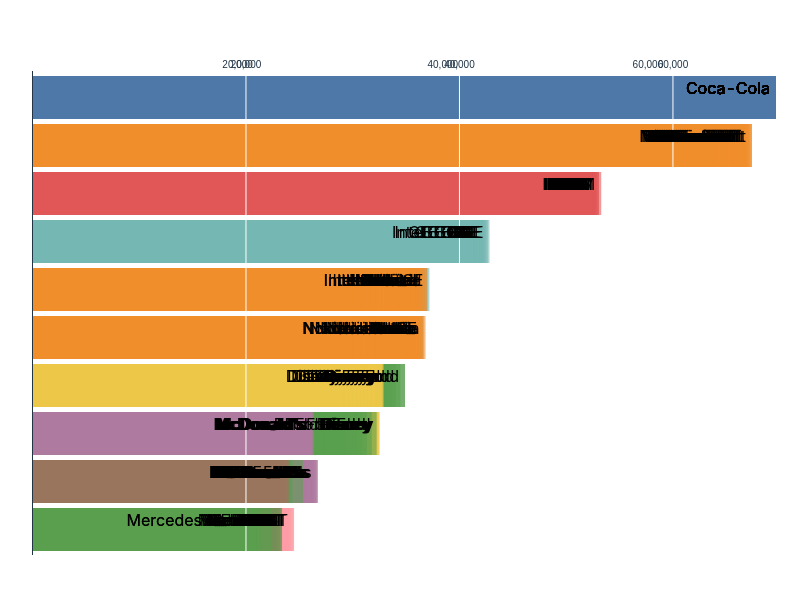
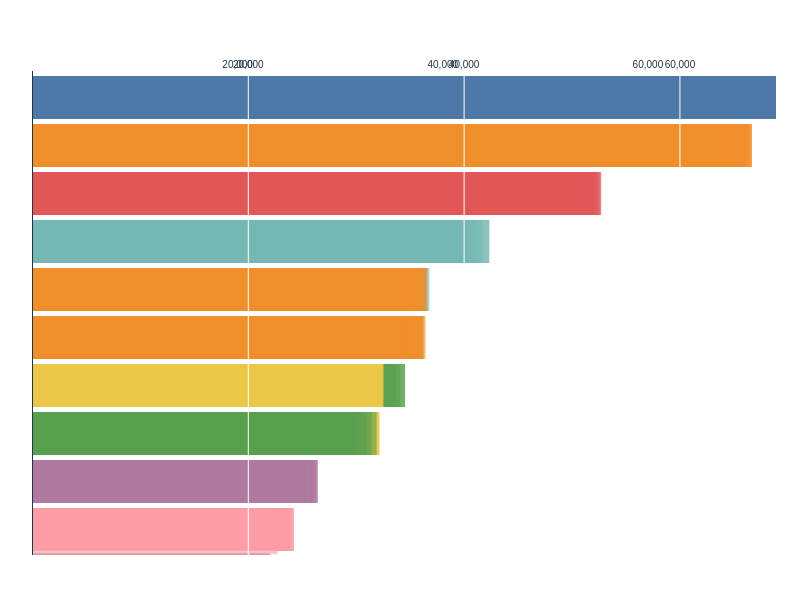
Before and after one commit to Luckychips/frontend-portfolio, a React (Vite) app: page /chart in a window 1280 px wide. Shown: the part 647-1240 px from the top of the page, without its empty margins (19-826 px from the left). Built offline with nearby package versions, Linux system fonts and the light colour scheme.

Commit message:
test helper

```diff
--- a/src/components/Chart/RaceBarChart/index.tsx
+++ b/src/components/Chart/RaceBarChart/index.tsx
@@ -178,17 +178,17 @@
 
                 const updateBars = bars(svg, prev, next)
                 const updateAxis = axis(svg)
-                const updateLabels = labels(svg, prev, next)
-                const updateTicker = ticker(svg, keyframes)
+                // const updateLabels = labels(svg, prev, next)
+                // const updateTicker = ticker(svg, keyframes)
 
                 for (const keyframe of keyframes) {
-                    const transition = svg.transition().duration(250).ease(easeLinear)
+                    const transition = svg.transition().duration(500).ease(easeLinear)
                     x.domain([0, keyframe[1][0].value])
 
+                    updateBars(keyframe, transition)
                     updateAxis(keyframe, transition)
-                    updateBars(keyframe, transition)
-                    updateLabels(keyframe, transition)
-                    updateTicker(keyframe, transition)
+                    // updateLabels(keyframe, transition)
+                    // updateTicker(keyframe, transition)
 
                     await transition.end()
                 }
```
